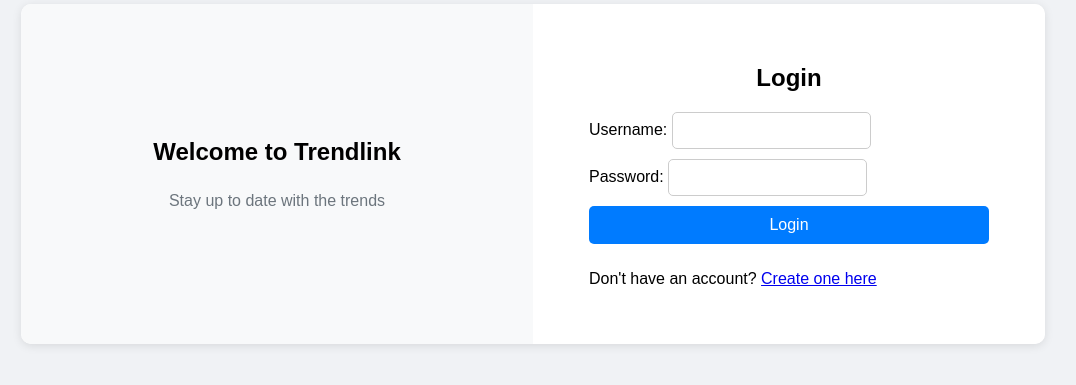
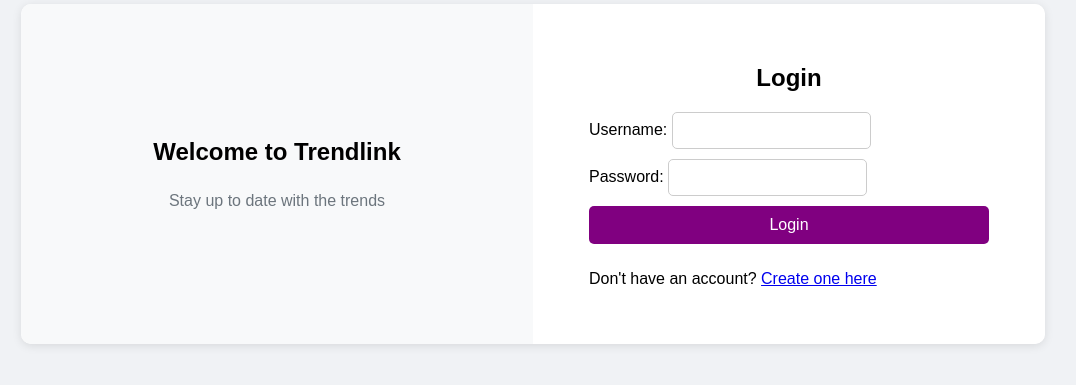
Before and after one commit to BGabor01/TrendLink, a Django app: page /user/login/ in a window 1280 px wide. Shown: the part 226-611 px from the top of the page, without its empty margins (107-1183 px from the left). Run offline with Django 5.2, Linux system fonts and the light colour scheme.

Commit message:
user.login.css: Purple button

```diff
--- a/trend_link/apps/user/static/user/css/login.css
+++ b/trend_link/apps/user/static/user/css/login.css
@@ -70,7 +70,7 @@ body {
     padding: 10px;
     border: none;
     border-radius: 5px;
-    background-color: #007bff;
+    background-color: purple;
     color: #fff;
     font-size: 16px;
     cursor: pointer;
@@ -78,7 +78,7 @@ body {
 }
 
 .login-form-container form button:hover {
-    background-color: #0056b3;
+    background-color: rgb(84, 2, 84);;
 }
 
 .left h1 {
```
